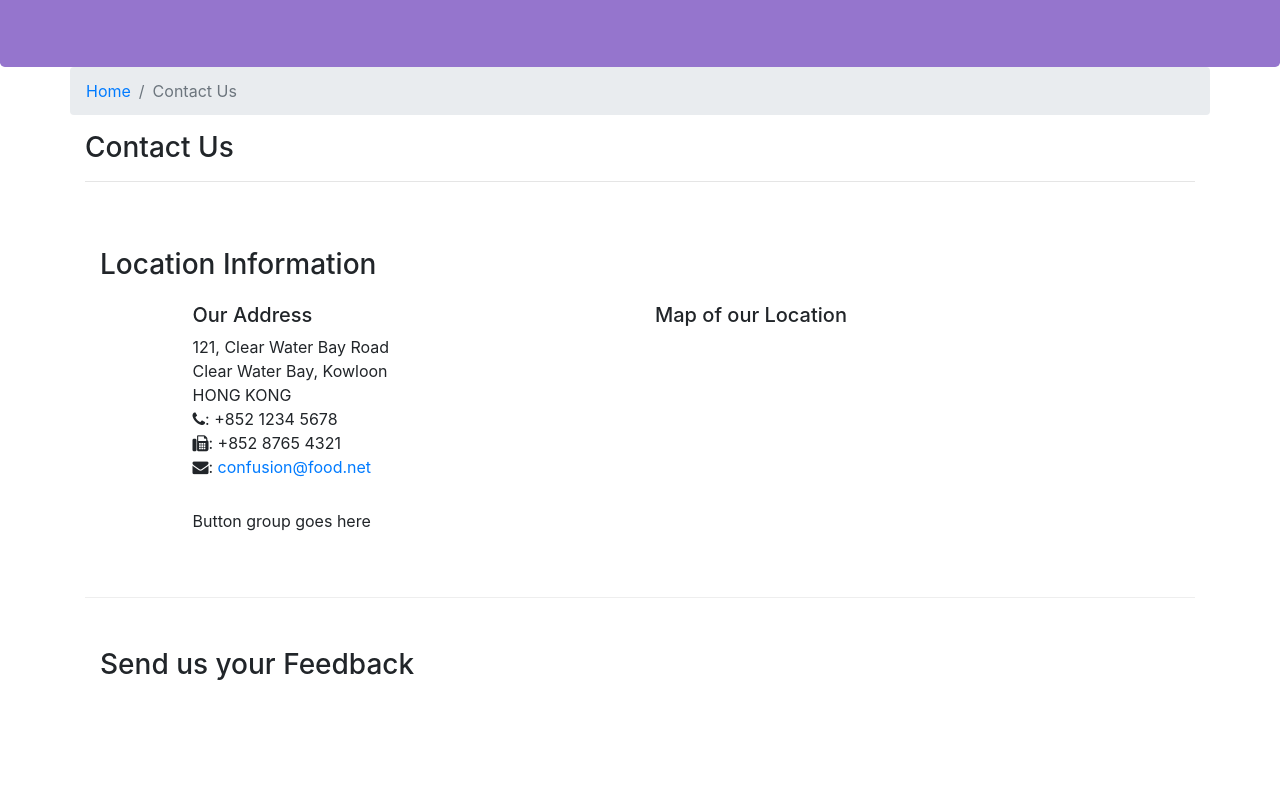
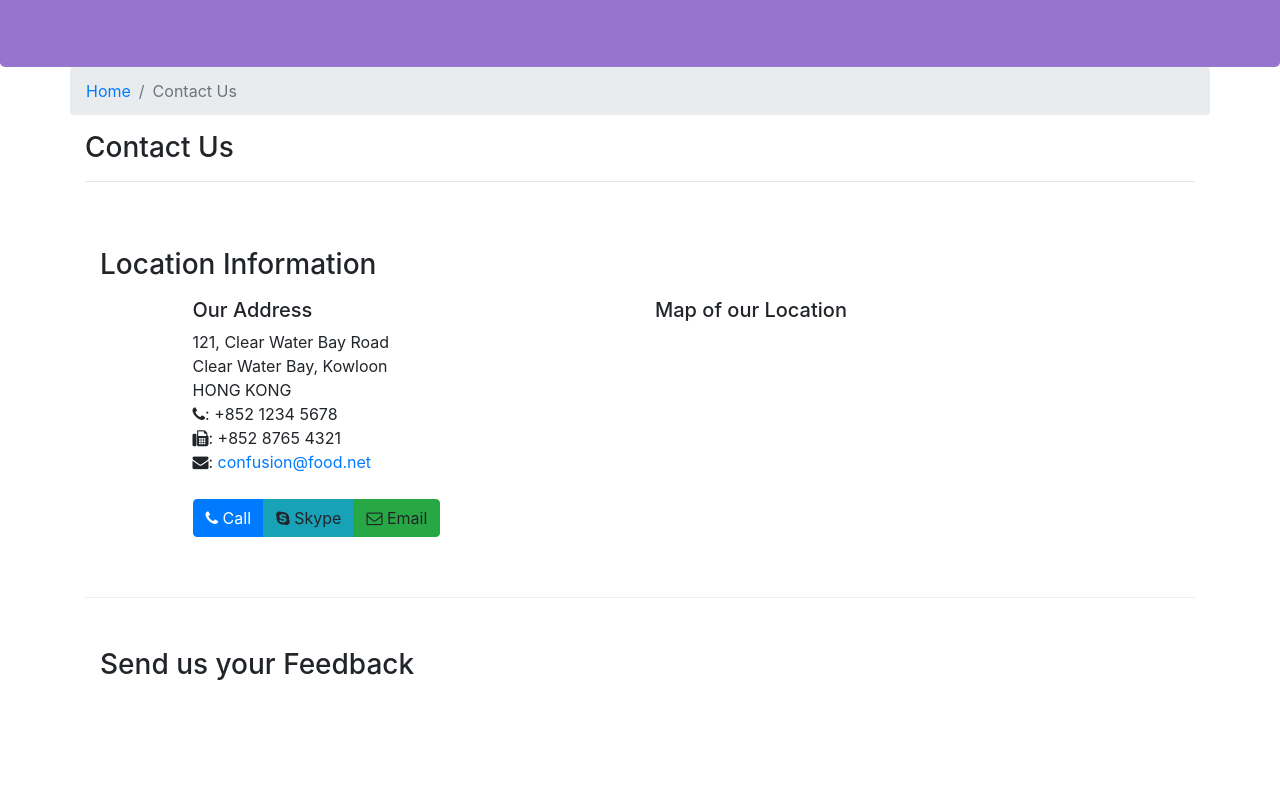
Before and after one commit to MichaelWHamilton/conFusion1, a website: page contactus.html in a window 1280 px wide. Shown: the part 267-1070 px from the top of the page. Drawn offline with nearby package versions, Linux system fonts and the light colour scheme.

Commit message:
Buttons guide

```diff
--- a/contactus.html
+++ b/contactus.html
@@ -78,9 +78,15 @@
             <div class="col-12 col-sm-6 offset-sm-1">
                 <h5>Map of our Location</h5>
             </div>
+
             <div class="col-12 col-sm-11 offset-sm-1">
-                Button group goes here
+                <div class="btn-group" role="group">
+                    <a role="button" class="btn btn-primary" href="tel:85212345678"><i class="fa fa-phone"></i> Call</a>
+                    <a role="button" class="btn btn-info"><i class="fa fa-skype"></i> Skype</a>
+                    <a role="button" class="btn btn-success"><i class="fa fa-envelope-o"></i> Email</a>
+                </div>
             </div>
+
         </div>
 
         <div class="row row-content">
@@ -103,7 +109,7 @@
                     <h5>Links</h5>
                     <ul class="list-unstyled">
                         <li><a href="/index.html">Home</a></li>
-                        <li><a href="/index.html">About</a></li>
+                        <li><a href="/aboutus.html">About</a></li>
                         <li><a href="#">Menu</a></li>
                         <li><a href="#">Contact</a></li>
                     </ul>
```
